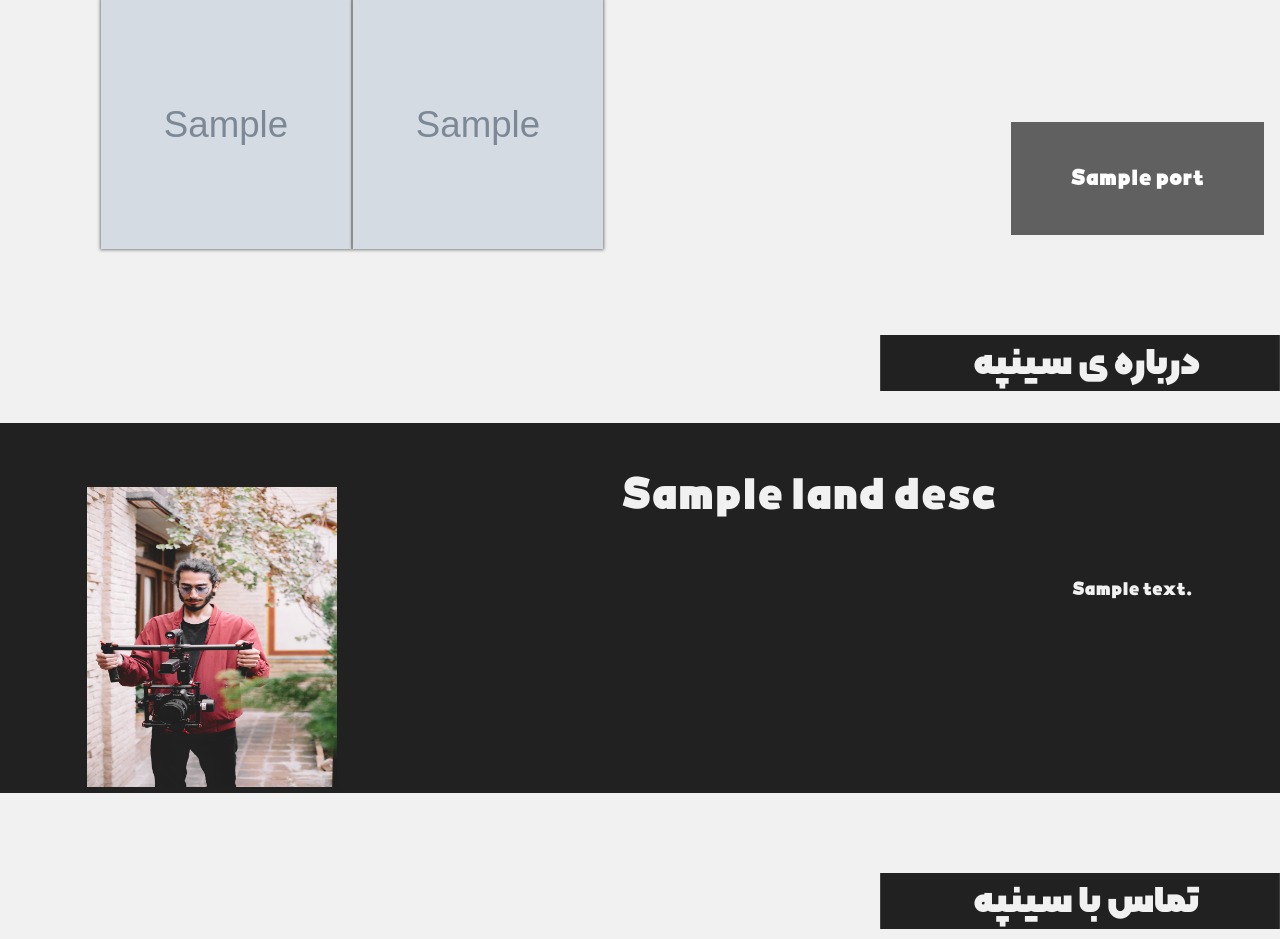
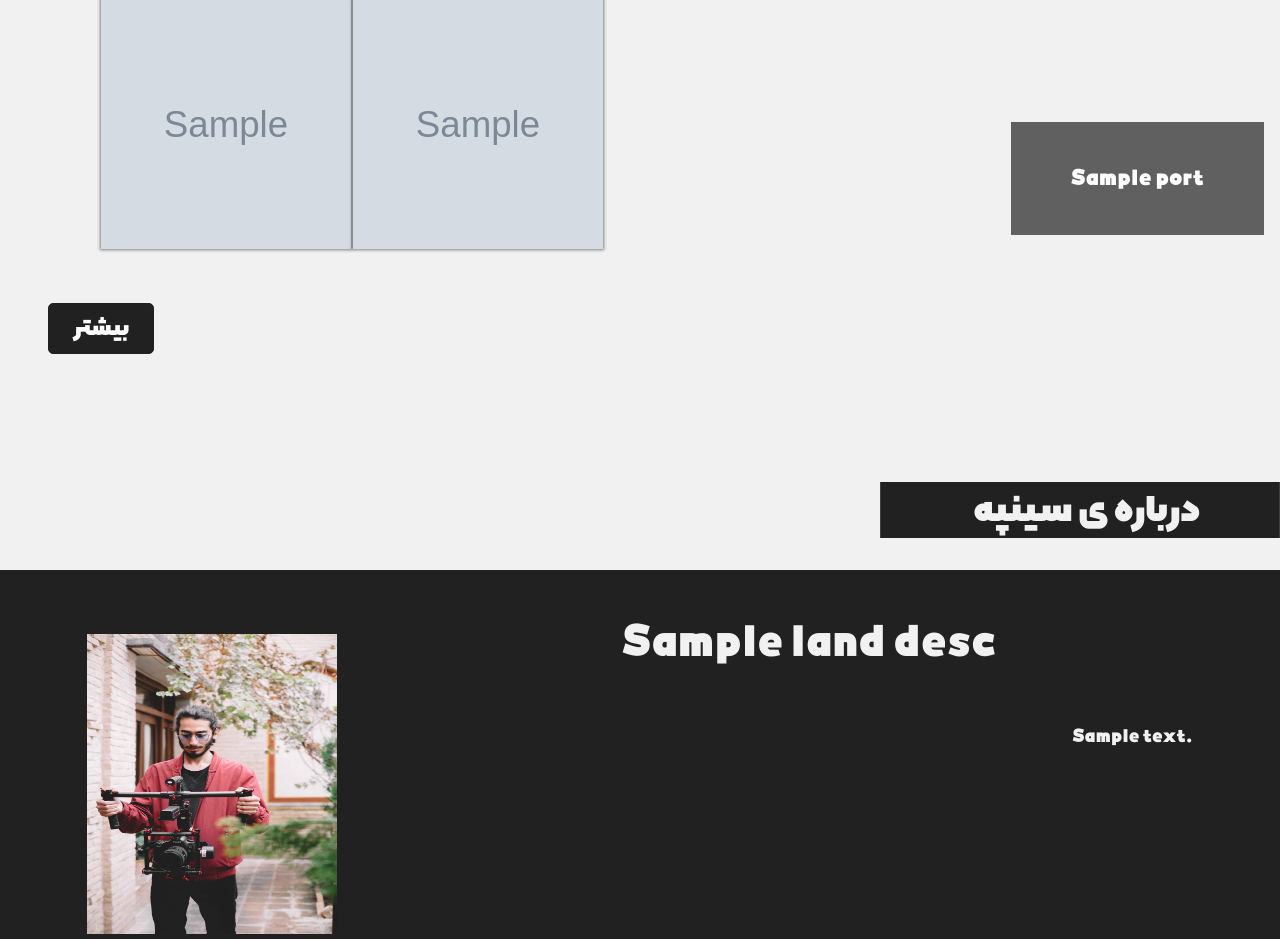
Before and after one commit to omiid-ad/sinpegroup, a Django app: template mainapp/templates/mainapp/Index.html in a window 1280 px wide. Shown: the part 3361-4300 px from the top of the page. Run offline with Django 3.2, Linux system fonts and the light colour scheme; tables that the repository leaves empty hold one stand-in row (values such as "Sample post"); the template is opened without the code that fills it: values that come from a table or form of the project are taken from there, most other values are stand-ins (such as "Sample title", 1, 10 or a date in 2020); grey boxes marked "Sample" are stand-in pictures; parts of the project's set-up code (start-up, migrations or seed data) failed here and were passed over; some libraries are stand-ins or nearby versions; grey boxes are pictures that could not be loaded.

Commit message:
remove bugs that aqa PARSA made -_-

```diff
--- a/mainapp/templates/mainapp/Index.html
+++ b/mainapp/templates/mainapp/Index.html
@@ -71,27 +71,38 @@
             {% for port in portfolios %}
                 <div class="port1">
                     <div class="port1-main">
-                        <a data-lightbox="image-1" href="{{ MEDIA_URL }}{{ port.image1 }}"><img class="shadows" src="
+                        <a data-lightbox="image-{{ forloop.counter }}"
+                           href="{{ MEDIA_URL }}{{ port.big_image_or_video }}"><img
+                                class="shadows" src="
                         {{ MEDIA_URL }}{{ port.big_image_or_video }}" alt="" width="100%" height="500"></a>
                         <div class="text-block">
                             <h4 class=" port-name">{{ port.title }}</h4>
                         </div>
                     </div>
                     <div class="port1-alt">
-                        <a data-lightbox="image-1" href="{{ MEDIA_URL }}{{ port.image1 }}"><img class="shadows" src="
+                        <a data-lightbox="image-{{ forloop.counter }}" href="{{ MEDIA_URL }}{{ port.image1 }}"><img
+                                class="shadows" src="
                         {{ MEDIA_URL }}{{ port.image1 }}" width="250" height="250" alt=""></a>
-                        <a data-lightbox="image-1" href="{{ MEDIA_URL }}{{ port.image2 }}"><img class="shadows" src="
+                        <a data-lightbox="image-{{ forloop.counter }}" href="{{ MEDIA_URL }}{{ port.image2 }}"><img
+                                class="shadows" src="
                         {{ MEDIA_URL }}{{ port.image2 }}" width="250" height="250" alt=""></a>
-                        <a data-lightbox="image-1" href="{{ MEDIA_URL }}{{ port.image3 }}"><img class="shadows" src="
+                        <a data-lightbox="image-{{ forloop.counter }}" href="{{ MEDIA_URL }}{{ port.image3 }}"><img
+                                class="shadows" src="
                         {{ MEDIA_URL }}{{ port.image3 }}" width="250" height="250" alt=""></a>
-                        <a data-lightbox="image-1" href="{{ MEDIA_URL }}{{ port.image4 }}"><img class="shadows" src="
+                        <a data-lightbox="image-{{ forloop.counter }}" href="{{ MEDIA_URL }}{{ port.image4 }}"><img
+                                class="shadows" src="
                         {{ MEDIA_URL }}{{ port.image4 }}" width="250" height="250" alt=""></a>
-                        <a data-lightbox="image-1" href="{{ MEDIA_URL }}{{ port.image5 }}"><img class="shadows" src="
+                        <a data-lightbox="image-{{ forloop.counter }}" href="{{ MEDIA_URL }}{{ port.image5 }}"><img
+                                class="shadows" src="
                         {{ MEDIA_URL }}{{ port.image5 }}" width="250" height="250" alt=""></a>
-                        <a data-lightbox="image-1" href="{{ MEDIA_URL }}{{ port.image6 }}"><img class="shadows" src="
+                        <a data-lightbox="image-{{ forloop.counter }}" href="{{ MEDIA_URL }}{{ port.image6 }}"><img
+                                class="shadows" src="
                         {{ MEDIA_URL }}{{ port.image6 }}" width="250" height="250" alt=""></a>
                     </div>
                 </div>
+                <a href="{% url 'portfolio' %}">
+                    <button class="hvr-bounce-to-right more" type="button">بیشتر</button>
+                </a>
             {% endfor %}
         </div>
     {% endif %}
```
Also changed, not shown: mainapp/templates/mainapp/portfolio.html (+41 -12 lines).
